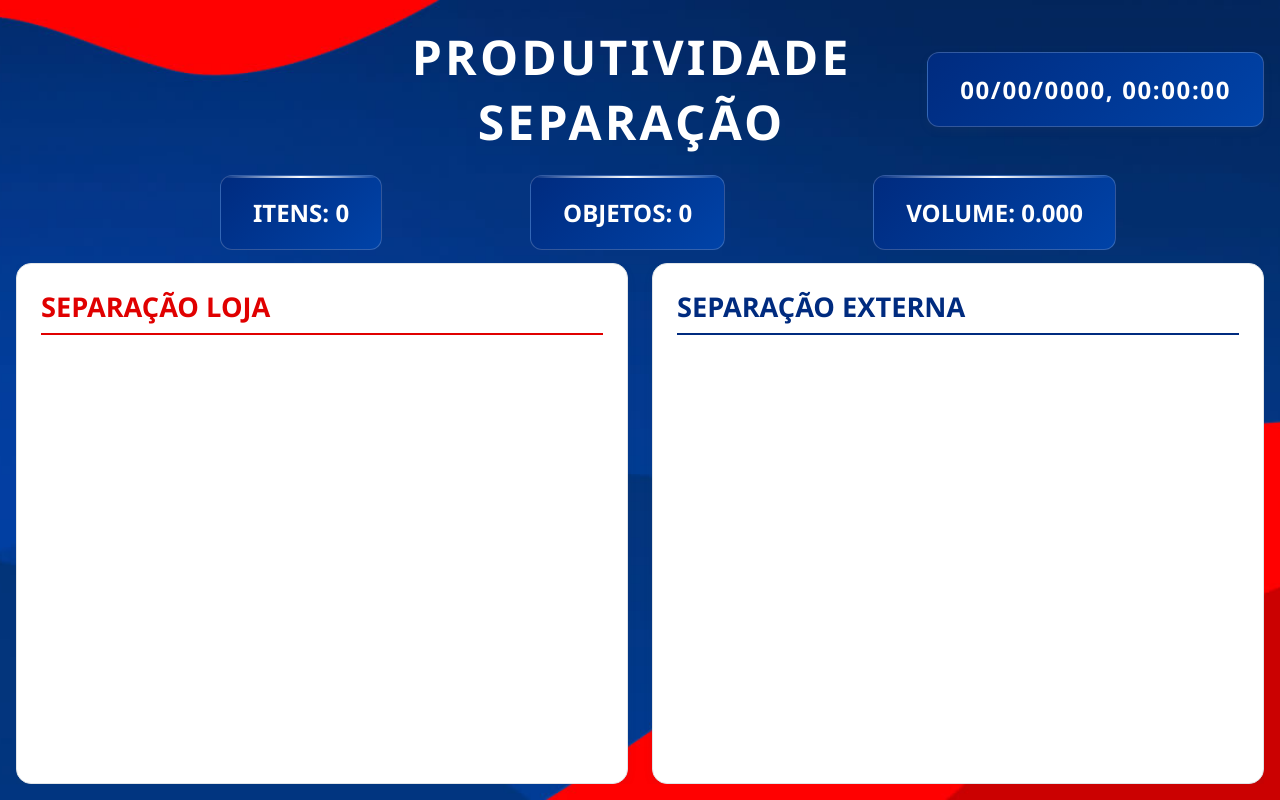
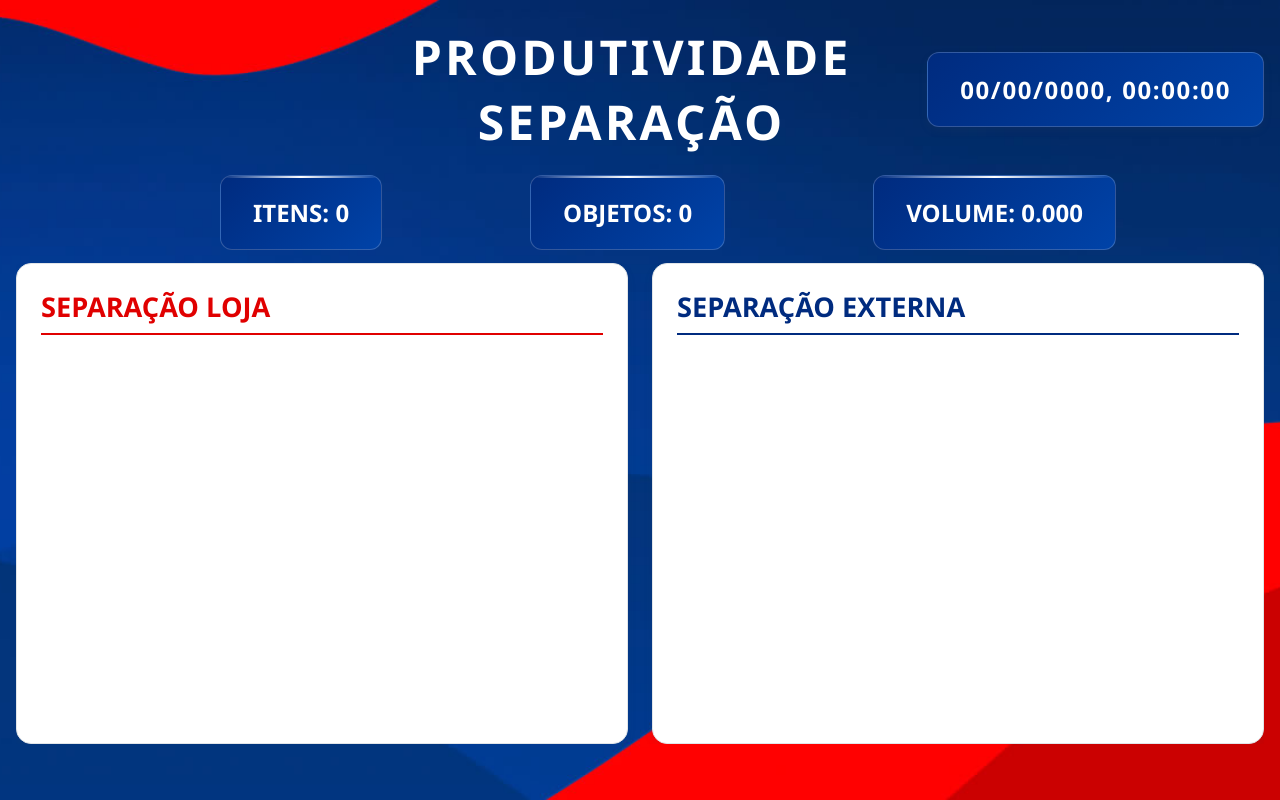
Before and after one commit to Marquiiim/control-room-automation, a React (Create React App) app in the folder crautomation/: page /dashboard in a window 1280 px wide. Built offline with nearby package versions, Linux system fonts and the light colour scheme.

Commit message:
adjustment sass

```diff
--- a/crautomation/src/sass/Dashboard.module.css
+++ b/crautomation/src/sass/Dashboard.module.css
@@ -26,9 +26,9 @@
   background-repeat: no-repeat;
 }
 .container .content {
-  max-width: 96.875rem;
+  max-width: 2400px;
   margin: 0 auto;
-  height: calc(100vh - 2rem);
+  height: calc(95vh - 2rem);
   display: flex;
   flex-direction: column;
   gap: 0.8rem;
--- a/crautomation/src/sass/Dashboard.module.scss
+++ b/crautomation/src/sass/Dashboard.module.scss
@@ -35,9 +35,9 @@ $white: #ffffff;
     background-repeat: no-repeat;
 
     .content {
-        max-width: 96.875rem;
+        max-width: 2400px;
         margin: 0 auto;
-        height: calc(100vh - 2rem);
+        height: calc(95vh - 2rem);
         display: flex;
         flex-direction: column;
         gap: 0.8rem;
```
Also changed, not shown: 1 other file (tests, documents, lock files or other folders).
